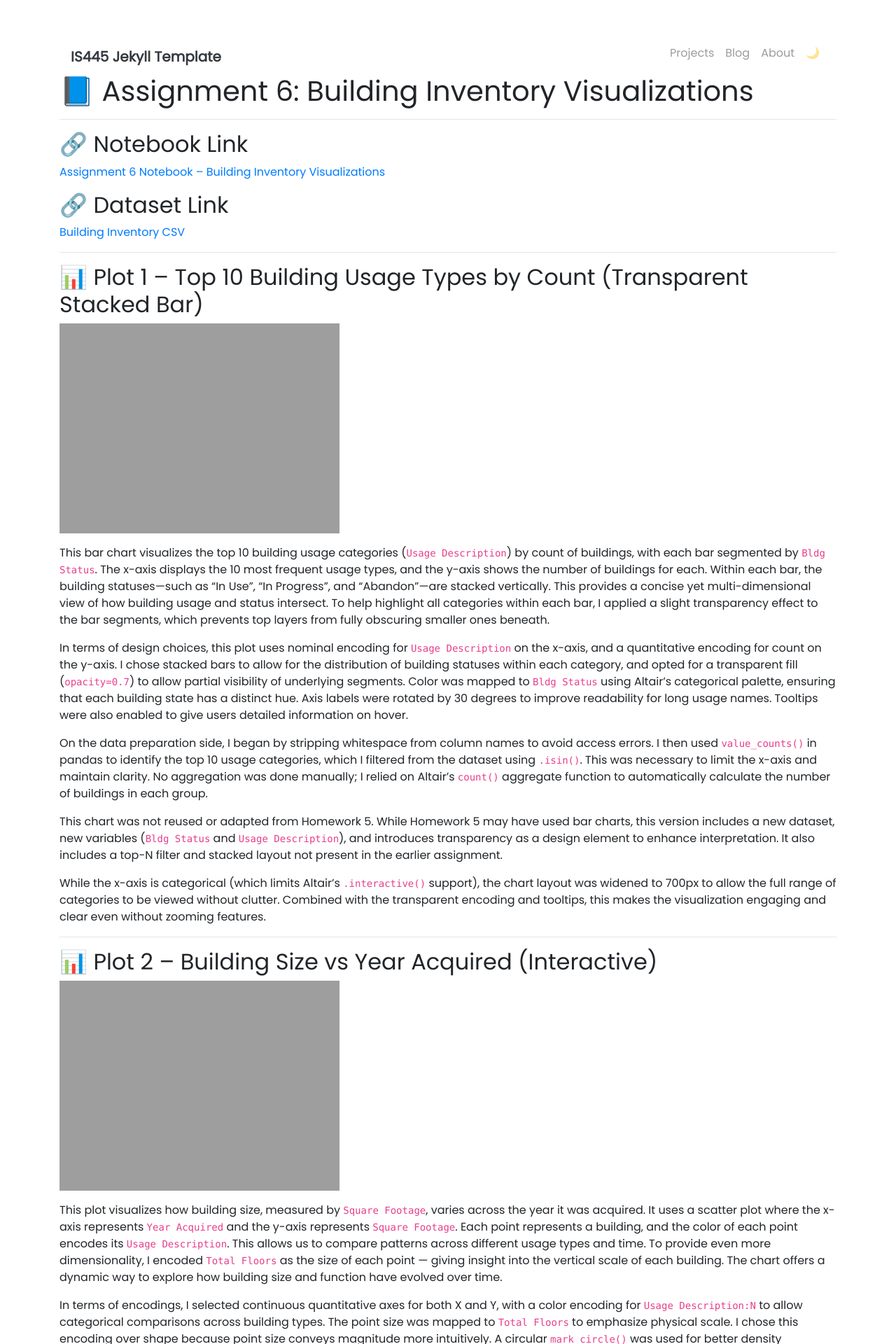
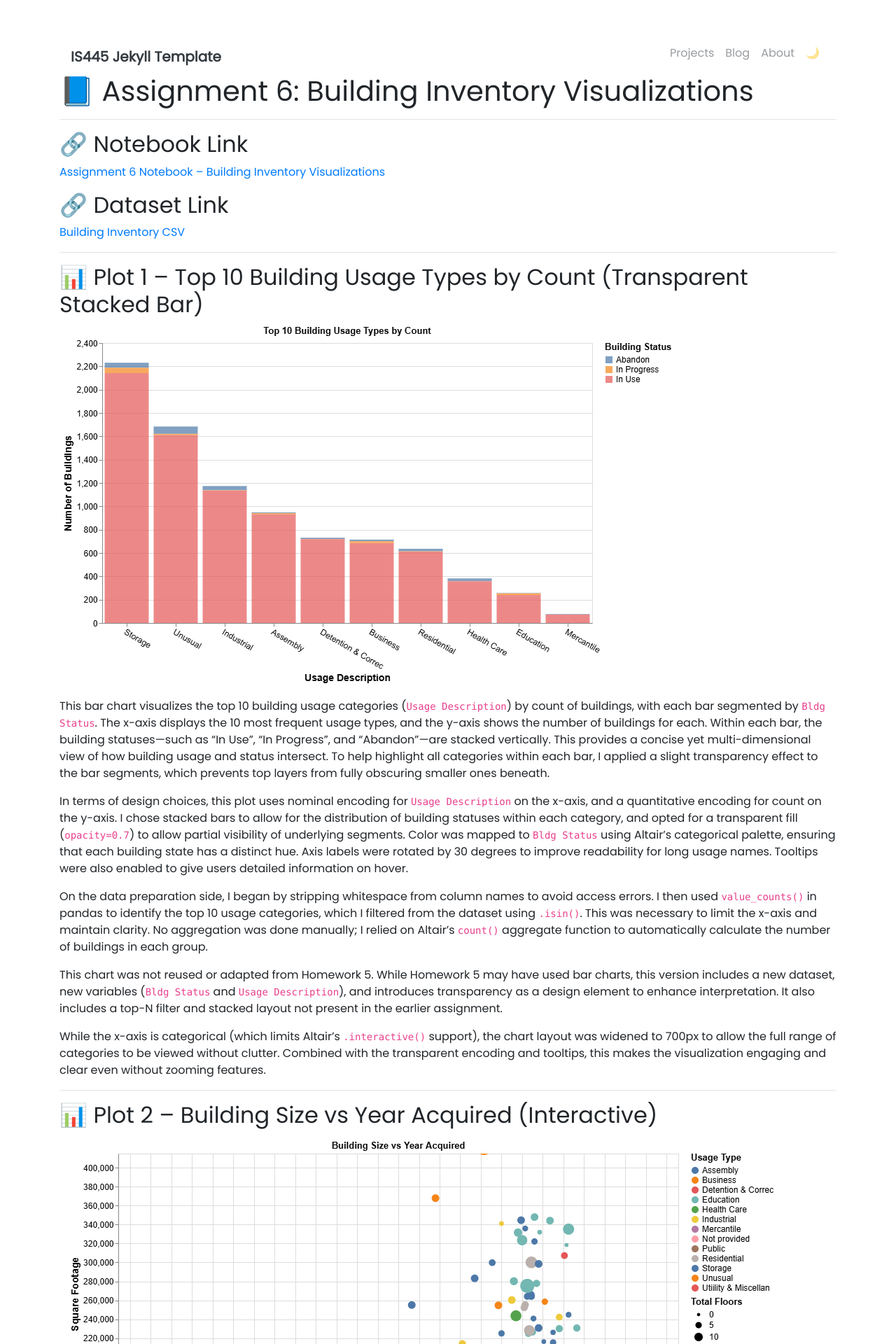
Before and after one commit to jeya17112k/jeya17112k.github.io, a Jekyll site: the page built from pages/index.md, in a window 1280 px wide. Shown: the top 1920 px of the page at 70% size. Built offline with Jekyll 4.4.1, drawn with Linux system fonts in a browser that asks for light colours; nearby versions of some CDN libraries; our own code applies the rules of GitHub Pages for plain Markdown files.

Commit message:
Update index.md

```diff
--- a/pages/index.md
+++ b/pages/index.md
@@ -16,7 +16,7 @@ permalink: /
 ---
 
 ## 📊 Plot 1 – Top 10 Building Usage Types by Count (Transparent Stacked Bar)
-![Plot 1](/assets/visualization(1).png)
+![Plot 1](/assets/plot1.png)
 
 
 This bar chart visualizes the top 10 building usage categories (`Usage Description`) by count of buildings, with each bar segmented by `Bldg Status`. The x-axis displays the 10 most frequent usage types, and the y-axis shows the number of buildings for each. Within each bar, the building statuses—such as "In Use", "In Progress", and "Abandon"—are stacked vertically. This provides a concise yet multi-dimensional view of how building usage and status intersect. To help highlight all categories within each bar, I applied a slight transparency effect to the bar segments, which prevents top layers from fully obscuring smaller ones beneath.
@@ -32,7 +32,7 @@ While the x-axis is categorical (which limits Altair’s `.interactive()` suppor
 ---
 
 ## 📊 Plot 2 – Building Size vs Year Acquired (Interactive)
-![Plot 2](/assets/isualization(2)png)
+![Plot 2](/assets/plot2.png)
 
 This plot visualizes how building size, measured by `Square Footage`, varies across the year it was acquired. It uses a scatter plot where the x-axis represents `Year Acquired` and the y-axis represents `Square Footage`. Each point represents a building, and the color of each point encodes its `Usage Description`. This allows us to compare patterns across different usage types and time. To provide even more dimensionality, I encoded `Total Floors` as the size of each point — giving insight into the vertical scale of each building. The chart offers a dynamic way to explore how building size and function have evolved over time.
 
```
